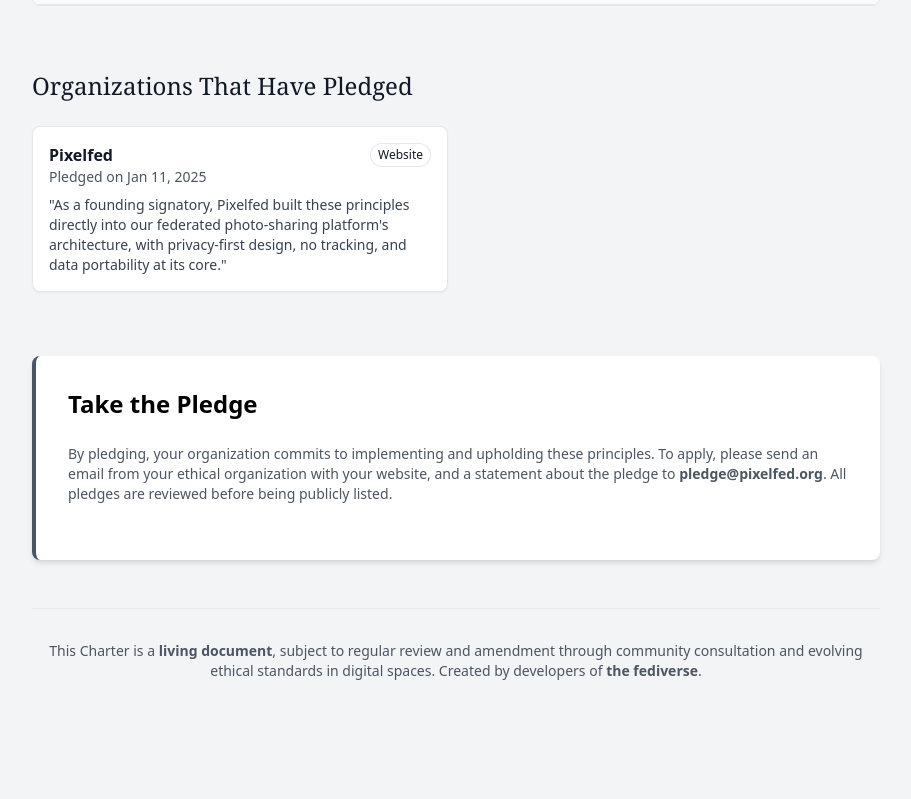
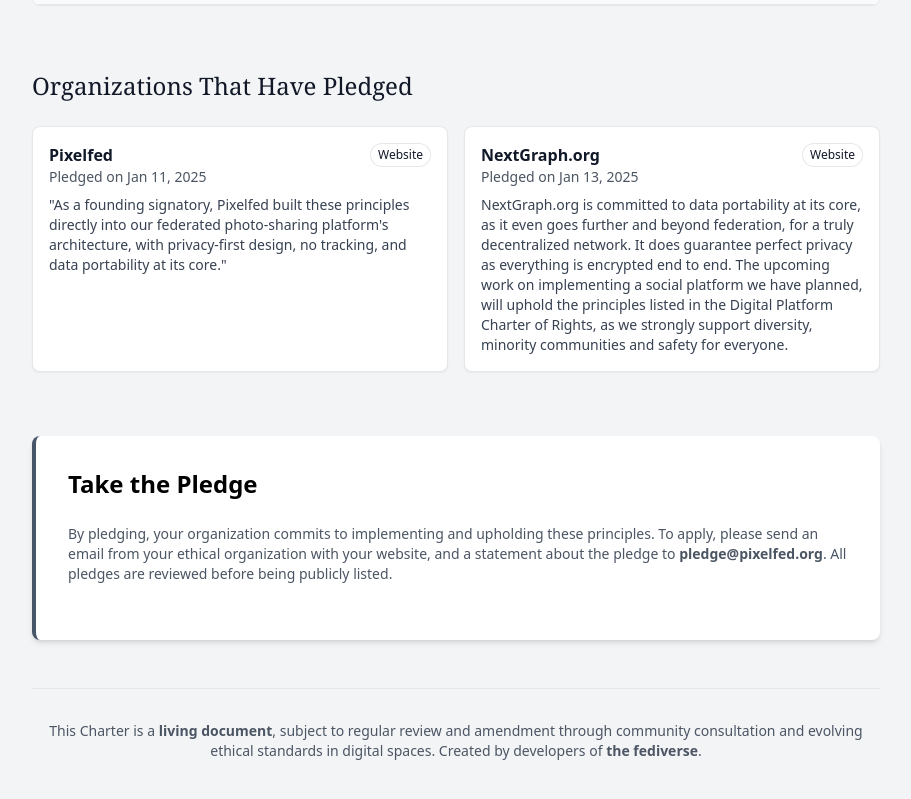
Before and after one commit to RespectfulPlatforms/website, a plain HTML site: page index.html in a window 1280 px wide. Shown: the part 1488-2287 px from the top of the page, without its empty margins (184-1095 px from the left). Before the commit the page ends 2217 px from the top, so only its background shows below. Drawn offline with nearby package versions, Linux system fonts and the light colour scheme.

Commit message:
Add NextGraph.org

```diff
--- a/index.html
+++ b/index.html
@@ -291,7 +291,12 @@
         ];
 
         const pledges = [
-            // add here
+            {
+              name: "NextGraph.org",
+              date: "Jan 13, 2025",
+              website: "https://NextGraph.org",
+              statement: "NextGraph.org is committed to data portability at its core, as it even goes further and beyond federation, for a truly decentralized network. It does guarantee perfect privacy as everything is encrypted end to end. The upcoming work on implementing a social platform we have planned, will uphold the principles listed in the Digital Platform Charter of Rights, as we strongly support diversity, minority communities and safety for everyone."
+            },
         ];
 
         function createArticleElement(article, index) {
```
